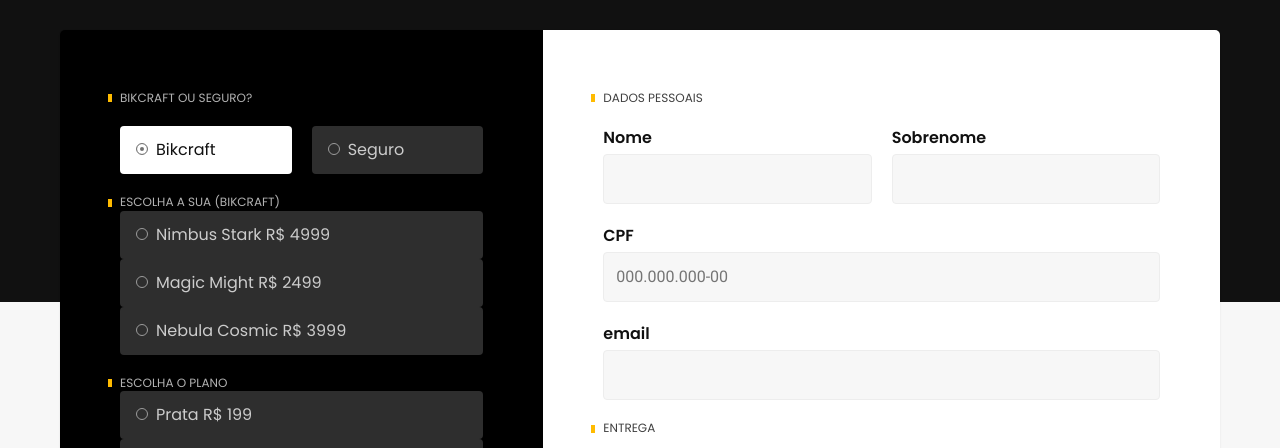
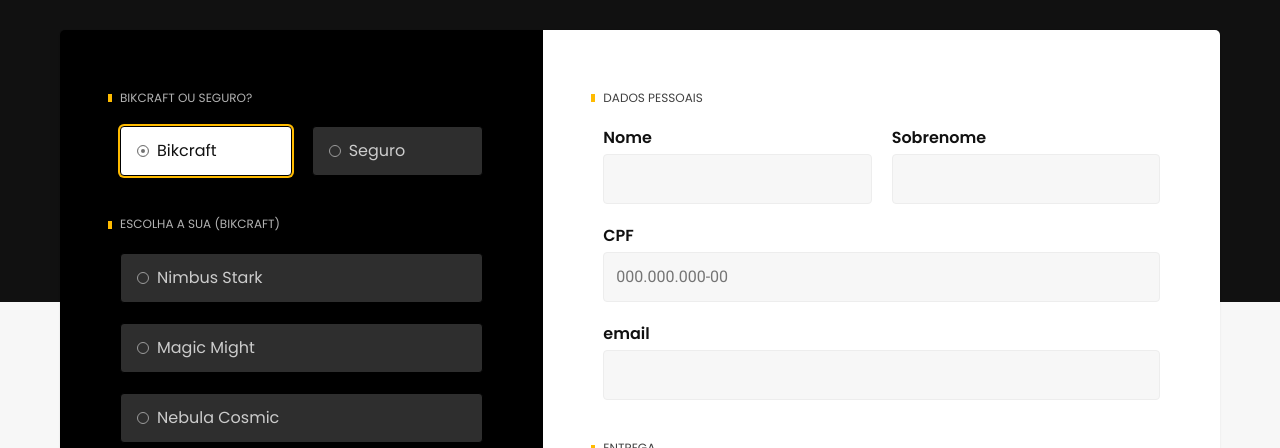
Before and after one commit to samuelcazaes/bikcraft, a plain HTML site: page orcamento.html in a window 1280 px wide. Both pictures are taken after a click on the label "Bikcraft". Shown: the part 298-746 px from the top of the page. Drawn offline with Linux system fonts and the light colour scheme.

Commit message:
orçamento 4

```diff
--- a/css/orcamento/orcamento.css
+++ b/css/orcamento/orcamento.css
@@ -48,6 +48,16 @@
   grid-column: initial;
 }
 
+.orcamento-produto label:hover {
+  background-color: var(--cor-9);
+  border-color: var(--cor-9);
+}
+
+.orcamento-produto input:focus + label {
+  box-shadow: 0 0 0 2px var(--cor-p1);
+  border-color: var(--cor-12);
+}
+
 .orcamento-produto label {
   font: 400 1rem/1.5 "Poppins", sans-serif;
   color: var(--cor-4);
@@ -56,6 +66,10 @@
   padding: 12px 16px;
   border-radius: 4px;
   cursor: pointer;
+  display: grid;
+  grid-template-columns: auto 1fr auto;
+  align-items: center;
+  border: 1px solid var(--cor-12);
 }
 
 input[type="radio" i] {
@@ -89,12 +103,29 @@ input[type="radio" i] {
   margin-right: 8px;
 }
 
+.orcamento-produto label span {
+  display: none;
+}
+
+.orcamento-produto input:checked + label span {
+  display: inline-block;
+}
+
 .orcamento-produto input:checked + label::before {
   border-color: var(--cor-7);
   box-shadow: inset 0 0 0 3px var(--cor-0), inset 0 0 0 6px var(--cor-7);
 }
 
+.orcamento-conteudo {
+  display: none;
+}
+
+.orcamento-conteudo h2,
+.orcamento-dados h2:nth-of-type(n + 2) {
+  margin-top: 20px;
+}
 #bikcraft:checked ~ #orcamento-bikcraft,
 #seguro:checked ~ #orcamento-seguro {
-  display: block;
+  display: grid;
+  gap: 20px;
 }
```
